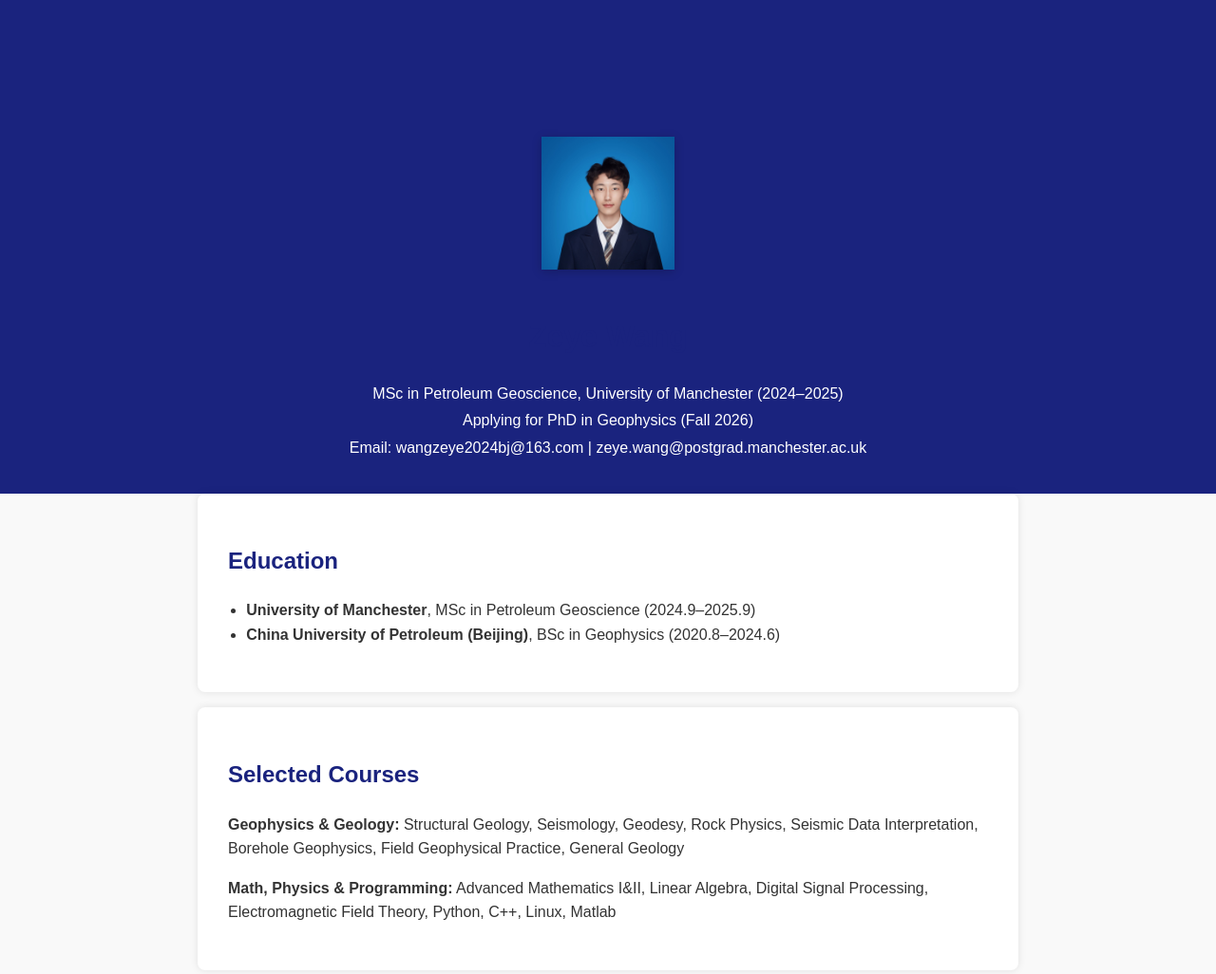
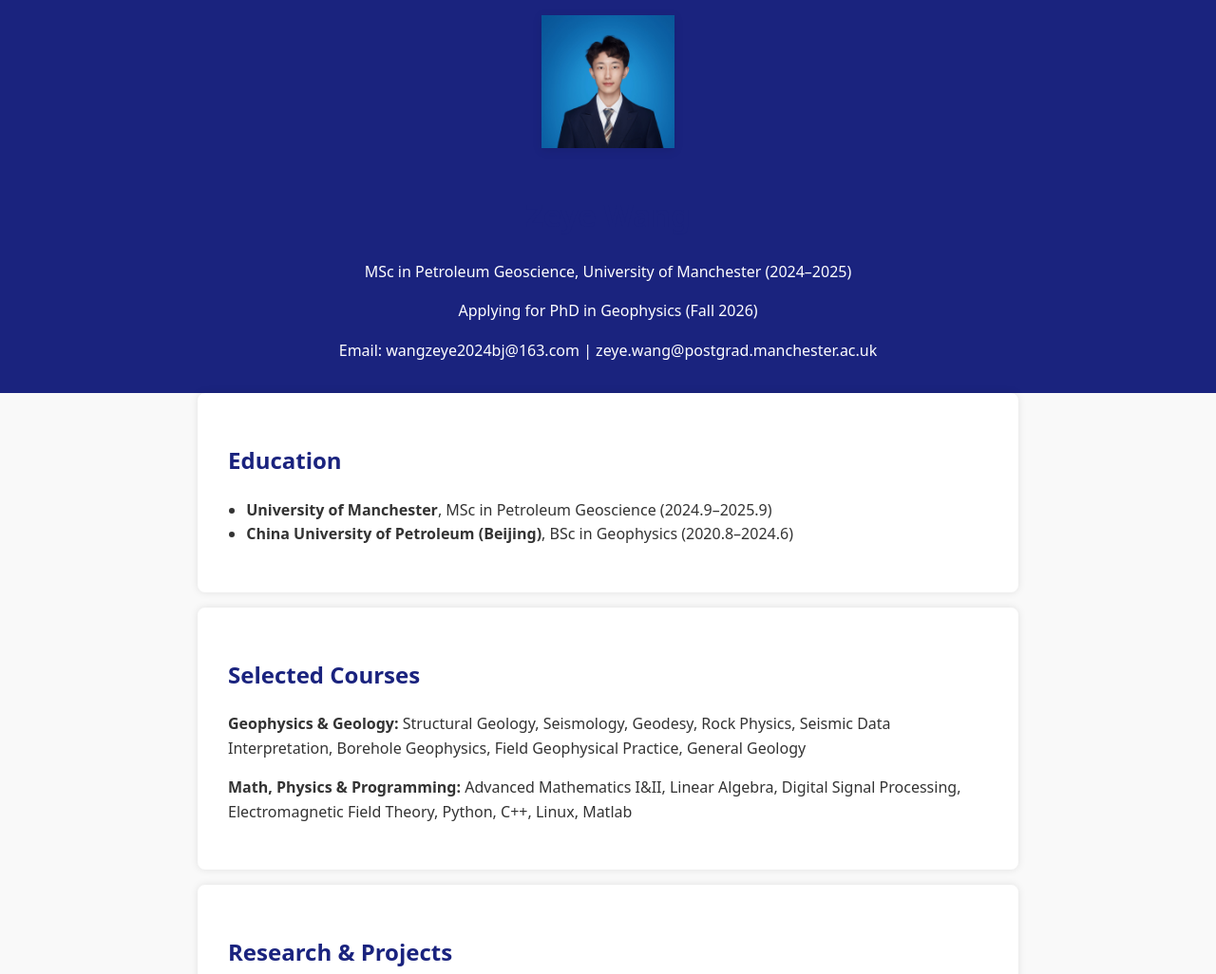
Before and after one commit to cupwzy/zeye-wang.github.io, a plain HTML site: page index.html in a window 1280 px wide. Shown: the top 1026 px of the page at 95% size. Drawn offline with Linux system fonts and the light colour scheme.

Commit message:
Update index.html

```diff
--- a/index.html
+++ b/index.html
@@ -12,23 +12,24 @@
       line-height: 1.6;
       background-color: #f9f9f9;
       color: #333;
+      scroll-behavior: smooth;
+      font-family: system-ui, -apple-system, Segoe UI, Roboto, Arial, sans-serif;
     }
     header {
       background: #1a237e;
       color: white;
-      padding: 6rem 1rem 2rem 1rem;
+      padding: 1rem 1rem;
       text-align: center;
     }
     header img {
       width: 140px;
       height: 140px;
       border-radius: 0%;
-      margin-top: 3rem;
       margin-bottom: 1rem;
       object-fit: cover;
-      box-shadow: 0 2px 10px rgba(0, 0, 0, 0.2);
-      position: relative;
-      top: 0;
+      position: sticky; top: 0;
+
+      box-shadow: 0 2px 10px rgba(0, 0, 0, 0.1);
     }
     section {
       padding: 2rem;
@@ -61,9 +62,9 @@
   <header>
     <img src="./avatar.jpg" alt="Zeye Wang's Avatar">
     <h1>Zeye Wang</h1>
-    <p style="margin: 0.2rem 0;">MSc in Petroleum Geoscience, University of Manchester (2024–2025)</p>
-    <p style="margin: 0.2rem 0;">Applying for PhD in Geophysics (Fall 2026)</p>
-    <p style="margin: 0.2rem 0;">Email: wangzeye2024bj@163.com | zeye.wang@postgrad.manchester.ac.uk</p>
+    <p>MSc in Petroleum Geoscience, University of Manchester (2024–2025)</p>
+    <p>Applying for PhD in Geophysics (Fall 2026)</p>
+    <p>Email: wangzeye2024bj@163.com | zeye.wang@postgrad.manchester.ac.uk</p>
   </header>
 
   <section>
```
